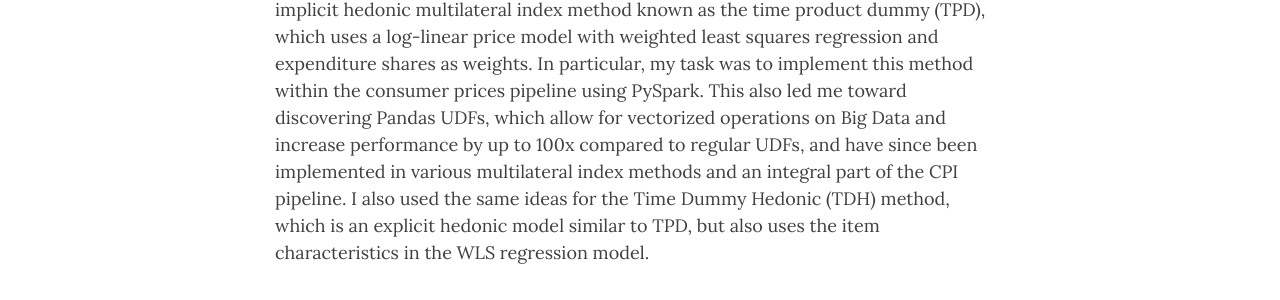
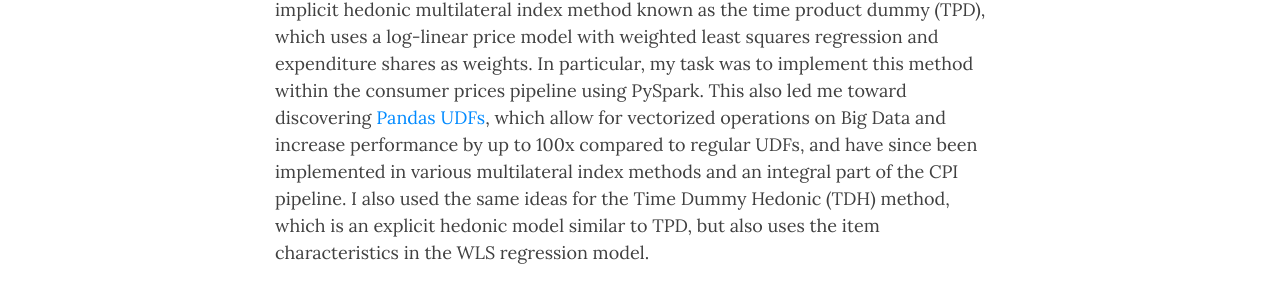
Before and after one commit to drrobotk/drrobotk.github.io, a Jekyll site: the page built from aboutme.md, in a window 1280 px wide and 900 px high, scrolled down 1651 px. Shown: the part 343-643 px from the top of the window. Built offline with Jekyll 4.4.1, drawn with Linux system fonts in a browser that asks for light colours; nearby versions of some CDN libraries; comment, search, counter and statistics services are not loaded; some of the changed lines change nothing that is shown; some of the changed text lies outside the part shown.

Commit message:
Update cv.

```diff
--- a/aboutme.md
+++ b/aboutme.md
@@ -20,7 +20,7 @@ I am also experienced with data science and machine learning R and Python librar
 
 In June 2021, I was employed as a Data Scientist at the Higher Executive Officer grade at the Office for National Statistics (ONS) within the Economics Statistics Group (ESG) and Emerging Platforms Delivery Support (EPDS). My work was researching and implementing multilateral price indices, using calculations and time series extension methods in Python. This work was as part of an ETL Reproducible Analytical Pipeline (RAP) on Cloudera with Apache Spark for the treatment of [alternative data sources](https://www.ons.gov.uk/economy/inflationandpriceindices/articles/introducingalternativedataintoconsumerpricestatisticsaggregationandweights/2021-11-09) (scanner and web-scraped data) and [new index methods](https://www.ons.gov.uk/economy/inflationandpriceindices/articles/newindexnumbermethodsinconsumerpricestatistics/2020-09-01) (e.g multilateral methods) which will be used to determine the consumer price index (CPI) in the future.
 
-While working on building a data pipeline for the CPI, I made very significant contributions both to methodology and computational efficiency for the integration of alternative data sources. In my first few months, I led an investigation into a particular implicit hedonic multilateral index method known as the time product dummy (TPD), which uses a log-linear price model with weighted least squares regression and expenditure shares as weights. In particular, my task was to implement this method within the consumer prices pipeline using PySpark. This also led me toward discovering Pandas UDFs, which allow for vectorized operations on Big Data and increase performance by up to 100x compared to regular UDFs, and have since been implemented in various multilateral index methods and an integral part of the CPI pipeline. I also used the same ideas for the Time Dummy Hedonic (TDH) method, which is an explicit hedonic model similar to TPD, but also uses the item characteristics in the WLS regression model.
+While working on building a data pipeline for the CPI, I made very significant contributions both to methodology and computational efficiency for the integration of alternative data sources. In my first few months, I led an investigation into a particular implicit hedonic multilateral index method known as the time product dummy (TPD), which uses a log-linear price model with weighted least squares regression and expenditure shares as weights. In particular, my task was to implement this method within the consumer prices pipeline using PySpark. This also led me toward discovering [Pandas UDFs](https://www.databricks.com/blog/2020/05/20/new-pandas-udfs-and-python-type-hints-in-the-upcoming-release-of-apache-spark-3-0.html), which allow for vectorized operations on Big Data and increase performance by up to 100x compared to regular UDFs, and have since been implemented in various multilateral index methods and an integral part of the CPI pipeline. I also used the same ideas for the Time Dummy Hedonic (TDH) method, which is an explicit hedonic model similar to TPD, but also uses the item characteristics in the WLS regression model.
 
 After implementing the TPD and TDH methods, I turned my attention to another multilateral method known as Geary Khamis (GK) and the usual method involves iteratively calculating the set of quality adjustment factors simultaneously with the price levels. I was able to independently research and implement a method solely based on [matrix operations](https://drrobotk.github.io/2021-09-20-Geary-Khamis/), which makes the method more efficient since it has vectorized operations which act on the entire data. I also refactored my code for TPD and TDH using matrix operations, which turned out to be more efficient and increased performance by up to 7x compared to standard statistical libraries.
 
```
